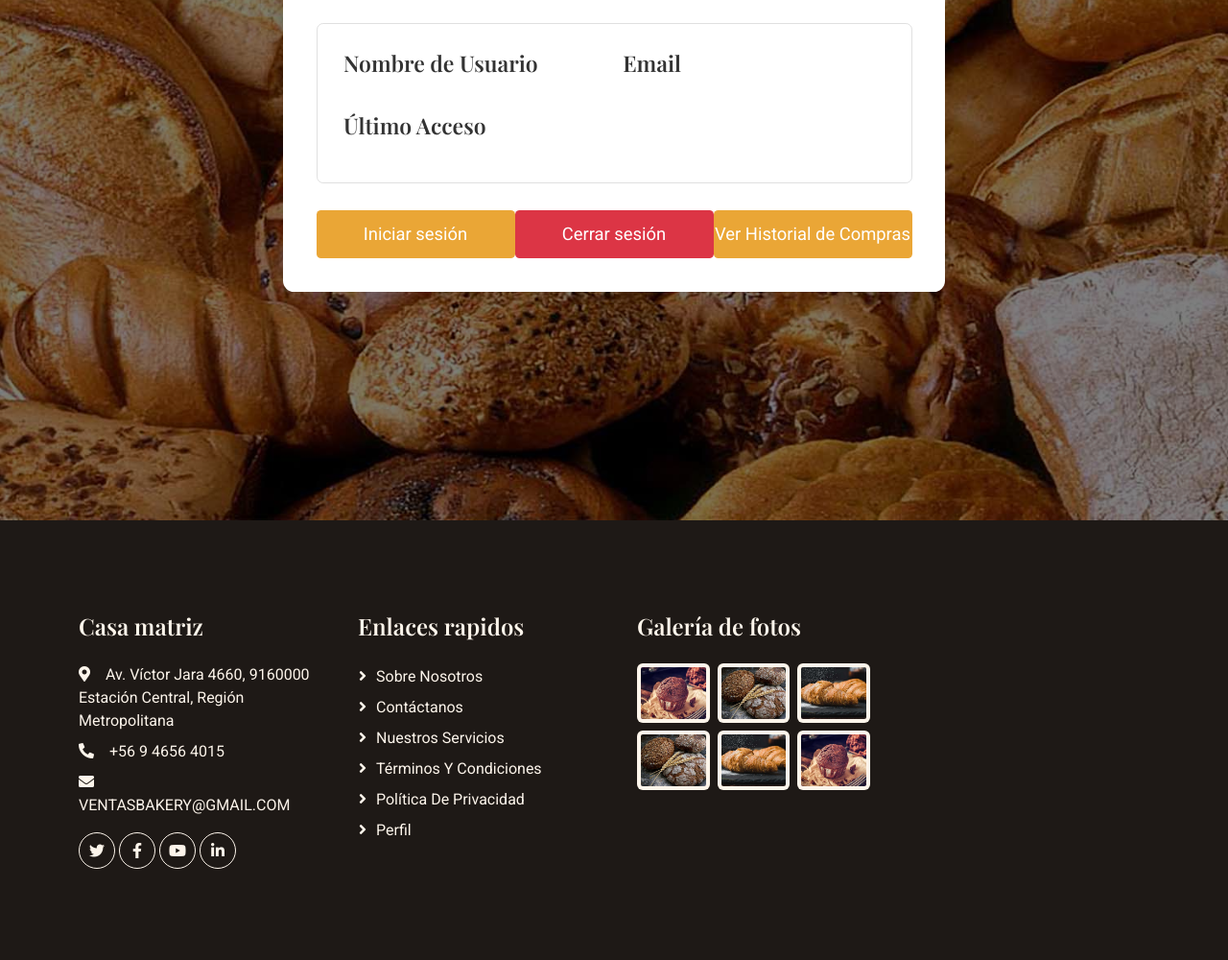
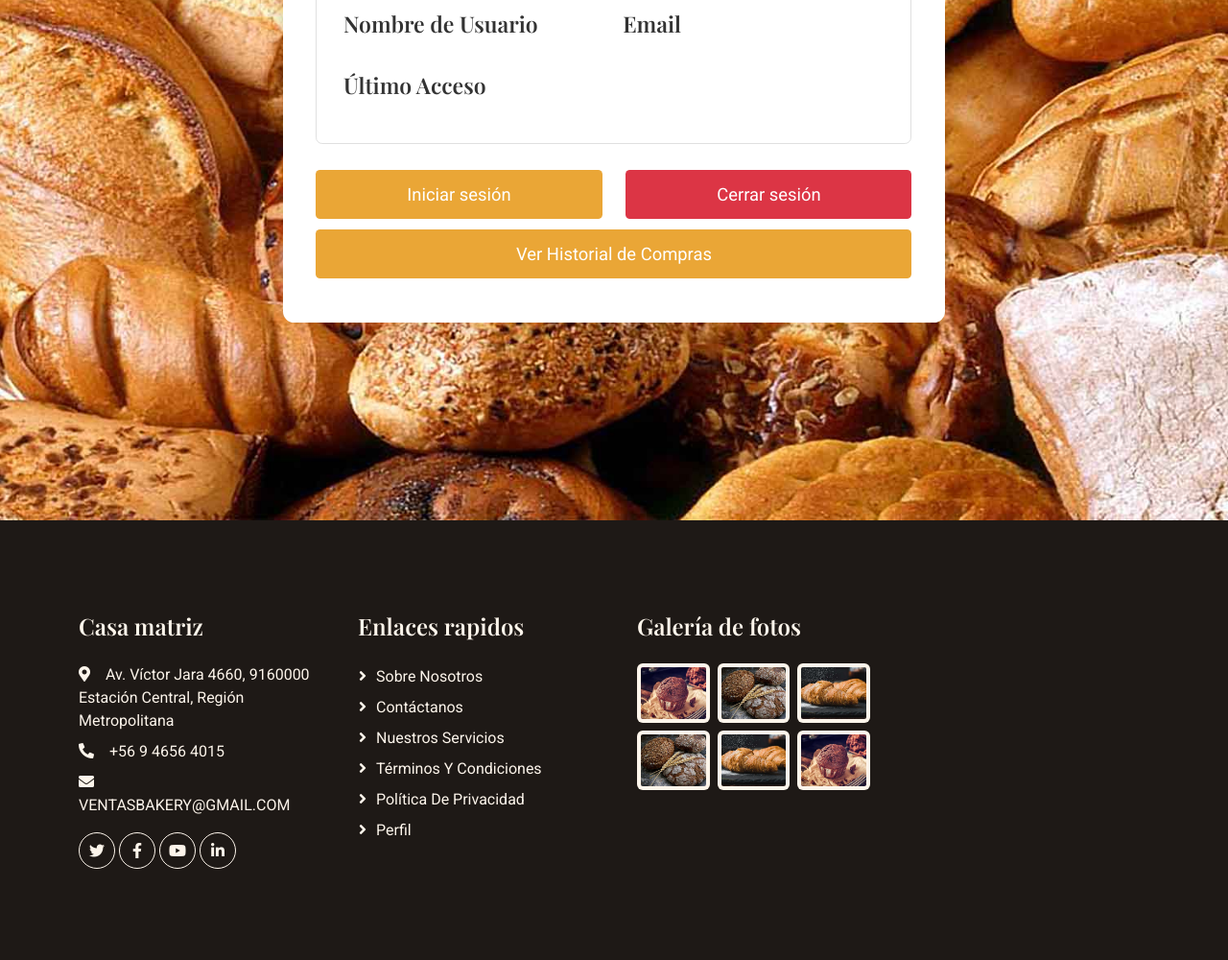
Before and after one commit to ManuelBustamante-py/Bakery1.0, a Django app: page /perfil/ in a window 1280 px wide. Shown: the part 426-1426 px from the top of the page at 96% size. Run offline with Django 5.2, Linux system fonts and the light colour scheme; some libraries are stand-ins or nearby versions.

Commit message:
Version Final

```diff
--- a/frontend/templates/frontend/perfil.html
+++ b/frontend/templates/frontend/perfil.html
@@ -77,10 +77,16 @@
 
 <body>
     <style>
-        body {
+        .body {
         margin: 0;
-            padding: 0;
+        padding: 120px 0 60px 0; /* Aumenta el padding superior */
+        background: url('{% static "img/carousel-1.jpg" %}') no-repeat center center fixed;
+        background-size: cover;
+        min-height: 100vh;
+        position: relative;
+        zoom: 115%
     }
+
 
         .top-bar {
             background-color: #343a40; /* Color de fondo oscuro */
@@ -120,22 +126,82 @@
         border-color: #e0e0e0 !important;
     }
 
+
+    .button-group .btn-half {
+
+width: 48%;
+
+}
+
+
+
+.button-group .btn-full {
+
+width: 100%;
+
+}
+
+
+
+.button-group .btn-primary {
+
+background-color: #EAA636;
+
+color: white;
+
+}
+
+
+
+.button-group .btn-danger {
+
+background-color: #dc3545;
+
+color: white;
+
+}
+
+
+
+.button-group a:hover {
+
+opacity: 0.9;
+
+}
+
+
     .button-group {
+
 display: flex;
+
+flex-wrap: wrap;
+
 justify-content: space-between;
+
 margin-top: 20px;
+
 }
 
 .button-group a {
-        width: 48%;
+
 padding: 10px 0;
+
 font-size: 1rem;
+
 border: none;
+
 border-radius: 4px;
+
 cursor: pointer;
+
 transition: background-color 0.3s;
+
 text-align: center;
+
 text-decoration: none;
+
+margin-bottom: 10px;
+
 }
 
     .button-group .btn-primary {
@@ -222,7 +288,7 @@
 <!-- Navbar End -->
 
 <!-- Perfil Start -->
-<div class="container-xxl py-6 bg-profile">
+<div class="body">
     <div class="container">
         <div class="row justify-content-center">
             <div class="col-lg-8 wow fadeInUp" data-wow-delay="0.1s">
@@ -255,9 +321,14 @@
                         </div>
                     </div>
                     <div class="button-group">
-                        <a class="btn-primary" href="{% url 'login' %}">Iniciar sesión</a>
-                        <a class="btn-danger" href="{% url 'logout' %}">Cerrar sesión</a>
-                        <a class="btn-primary" href="{% url 'historial_compras' %}">Ver Historial de Compras</a>
+
+                            <a class="btn-primary btn-half" href="{% url 'login' %}">Iniciar sesión</a>
+
+                            <a class="btn-danger btn-half" href="{% url 'logout' %}">Cerrar sesión</a>
+
+                            <a class="btn-primary btn-full" href="{% url 'historial_compras' %}">Ver Historial de Compras</a>
+
+                          </div>
                     </div>
                 </div>
             </div>
```
Also changed, not shown: db.sqlite3. Lines whose indentation alone changed are shown as unchanged.
